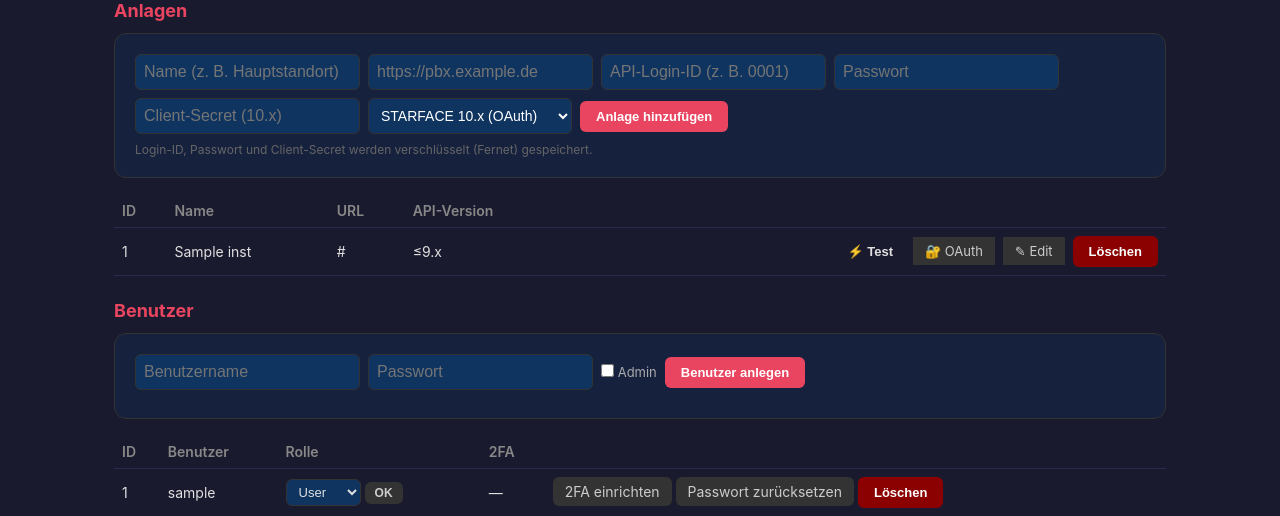
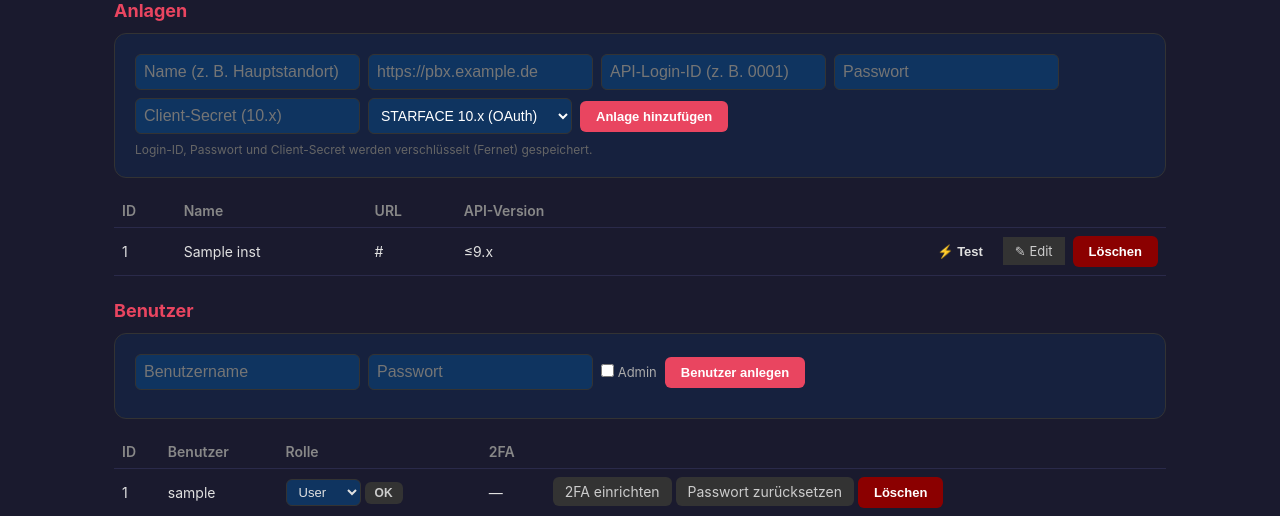
Before and after one commit to MiCoSa79/Starface-WebApp, a FastAPI app: template app/templates/admin.html in a window 1280 px wide. Shown: the part 126-642 px from the top of the page. Run offline with FastAPI, Linux system fonts and the light colour scheme; the template is opened without the code that fills it: most values are stand-ins (such as "Sample title", 1, 10 or a date in 2020).

Commit message:
revert(auth): Password Grant mit rest-client-headless (Primärweg) — OIDC/Authorization-Code-Flow deaktiviert
- rest-client (Authorization Code Flow mit PKCE): nicht möglich, Keycloak
  lehnt Redirect-URI ab und erlaubt keine Freischaltung. Zurück zur Lösung.
- Password Grant mit rest-client-headless: wieder Primärweg, OIDC-Discovery
  für Token-Endpoint + refresh_token-Persistenz.
- OAuth-Button im Admin entfernt (brachte immer noch Fehler).
- Fehlermeldung bei fehlendem Token: Hinweis auf Password-Grant-Recht + Secret.

```diff
--- a/app/main.py
+++ b/app/main.py
@@ -332,9 +332,18 @@ def starface_token(url: str, auth_id: str, auth_pass: str, client_secret: str,
     import time
     import hashlib as hl
 
-    def _oauth_post(data: dict, headers: dict) -> dict:
-        r = httpx.post(f"{url}/auth/realms/pbx/oauth2/token", data=data,
-                       headers=headers, timeout=20)
+    def _oauth_post(data: dict, headers: dict, oidc_url: str = None) -> dict:
+        """POST an Token-Endpoint. Holt Endpoint aus OIDC-Discovery wenn oidc_url gesetzt."""
+        # Prüfen ob OIDC-Config im Cache ist (von _get_oidc_config)
+        if oidc_url:
+            try:
+                cfg = _get_oidc_config(oidc_url)
+                token_ep = cfg.get("token_endpoint", f"{oidc_url}/auth/realms/pbx/oauth2/token")
+            except Exception:
+                token_ep = f"{oidc_url}/auth/realms/pbx/oauth2/token"
+        else:
+            token_ep = f"{url}/auth/realms/pbx/oauth2/token"
+        r = httpx.post(token_ep, data=data, headers=headers, timeout=20)
         r.raise_for_status()
         return r.json()
 
@@ -342,19 +351,19 @@ def starface_token(url: str, auth_id: str, auth_pass: str, client_secret: str,
     # 1) Gültiges Access-Token (5 min) wiederverwenden
     if oauth_access and oauth_expires and now < oauth_expires - 30:
         return oauth_access, oauth_refresh, oauth_expires
-    # 2) Refresh-Token (6 h) → neuen Access holen
+    # 2) Refresh-Token (6 h) → neuen Access holen (mit rest-client-headless)
     if oauth_refresh:
         try:
             j = _oauth_post({
                 "grant_type": "refresh_token",
                 "refresh_token": oauth_refresh,
-                "client_id": "rest-client",
-            }, {})
+                "client_id": "rest-client-headless",
+            }, {}, oidc_url)
             return j.get("access_token", ""), j.get("refresh_token", oauth_refresh), \
                 now + int(j.get("expires_in", 300))
         except Exception:
             pass  # Refresh fehlgeschlagen → neu einloggen
-    # 3) Frischer Password Grant mit rest-client-headless
+    # 3) Frischer Password Grant mit rest-client-headless (Primärweg, funktioniert)
     if client_secret:
         try:
             j = _oauth_post({
@@ -364,16 +373,15 @@ def starface_token(url: str, auth_id: str, auth_pass: str, client_secret: str,
                 "scope": "login",
                 "username": auth_id,
                 "password": auth_pass,
-            }, {})
+            }, {}, url)
             access = j.get("access_token", "")
             if access:
                 return access, j.get("refresh_token", ""), now + int(j.get("expires_in", 300))
         except Exception:
             pass  # Password Grant nicht verfügbar
     raise RuntimeError(
-        "Kein gültiger Token verfügbar. Um einen Access-Token zu erhalten, "
-        "muss ein OAuth-Login über die Browser-Anmeldung durchgeführt werden. "
-        "Klicke auf " + chr(8220) + "OAuth starten" + chr(8221) + " unter Admin.")
+        "Kein gültiger Token verfügbar. Prüfe: Benutzerrecht „API Zugriff mit OAuth Password Grant\" "
+        "und Client-Secret (Admin-UI → Server → Status → REST-API → Secret von rest-client-headless).")
 
 
 def _get_token(inst) -> str:
--- a/app/templates/admin.html
+++ b/app/templates/admin.html
@@ -170,12 +170,6 @@
                             title="Verbindung testen (STARFACE-WebApp → Anlage)">
                         ⚡ Test
                     </button>
-                    <a href="/admin/installations/{{ inst.id }}/oauth-start"
-                       class="btn-secondary" style="font-size:13px; padding:6px 12px;
-                       margin-left:4px; text-decoration:none; display:inline-block;"
-                       title="OAuth-Login über Browser (Authorization Code Flow mit PKCE)">
-                        🔐 OAuth
-                    </a>
                     <a href="/admin/installations/{{ inst.id }}/edit"
                        class="btn-secondary" style="font-size:13px; padding:6px 12px;
                        margin-left:4px; text-decoration:none; display:inline-block;"
```
